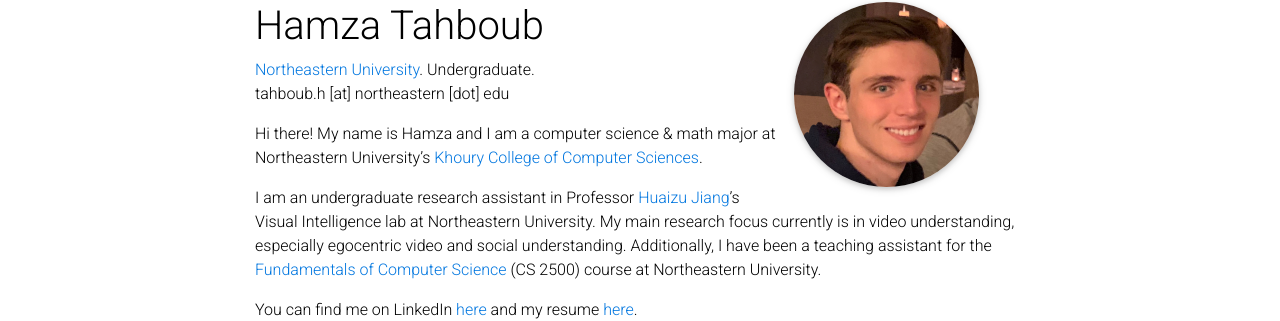
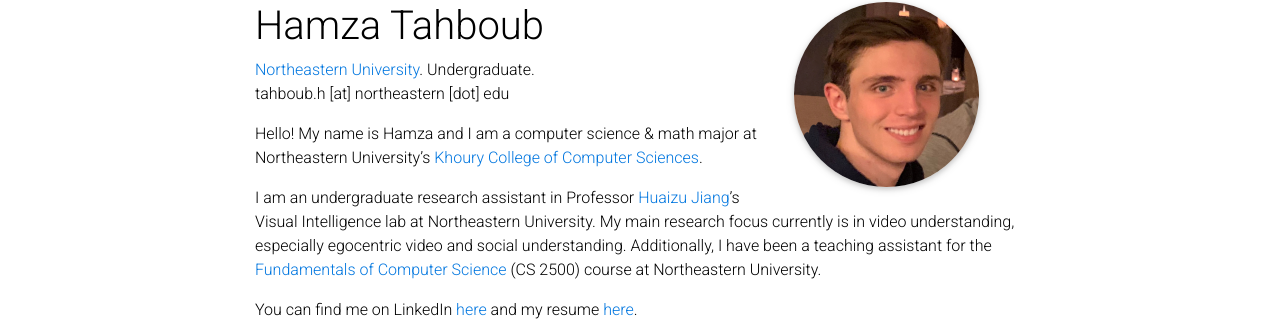
Before and after one commit to htahboub/htahboub, a Jekyll site: the page built from _pages/about.md, in a window 1280 px wide. Shown: the part 104-425 px from the top of the page. Built offline with Jekyll 4.4.1, drawn with Linux system fonts in a browser that asks for light colours; full-size pictures stand in for the smaller copies a plugin makes; comment, search, counter and statistics services are not loaded; a style sheet for code colours, icons or effects is not loaded.

Commit message:
Update about.md

```diff
--- a/_pages/about.md
+++ b/_pages/about.md
@@ -44,7 +44,7 @@
     setTimeout(checkTime, 3600000);
 </script>
 <img style="display: none; position: fixed;" id="howard" src="assets/img/howard.gif" height="600pt">
-Hi there! My name is Hamza and I am a computer science & math major at Northeastern University's [Khoury College of Computer Sciences](https://www.khoury.northeastern.edu/).
+Hello! My name is Hamza and I am a computer science & math major at Northeastern University's [Khoury College of Computer Sciences](https://www.khoury.northeastern.edu/).
 
 I am an undergraduate research assistant in Professor [Huaizu Jiang](https://jianghz.me/)'s Visual Intelligence lab at Northeastern University. My main research focus currently is in video understanding, especially egocentric video and social understanding. Additionally, I have been a teaching assistant for the [Fundamentals of Computer Science](https://course.ccs.neu.edu/cs2500/) (CS 2500) course at Northeastern University.
 
```
